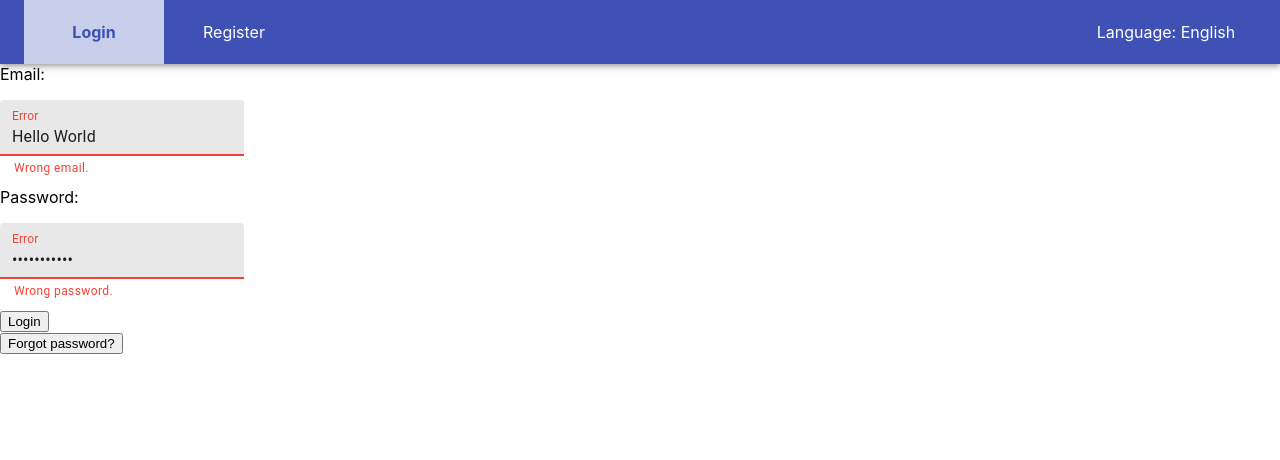
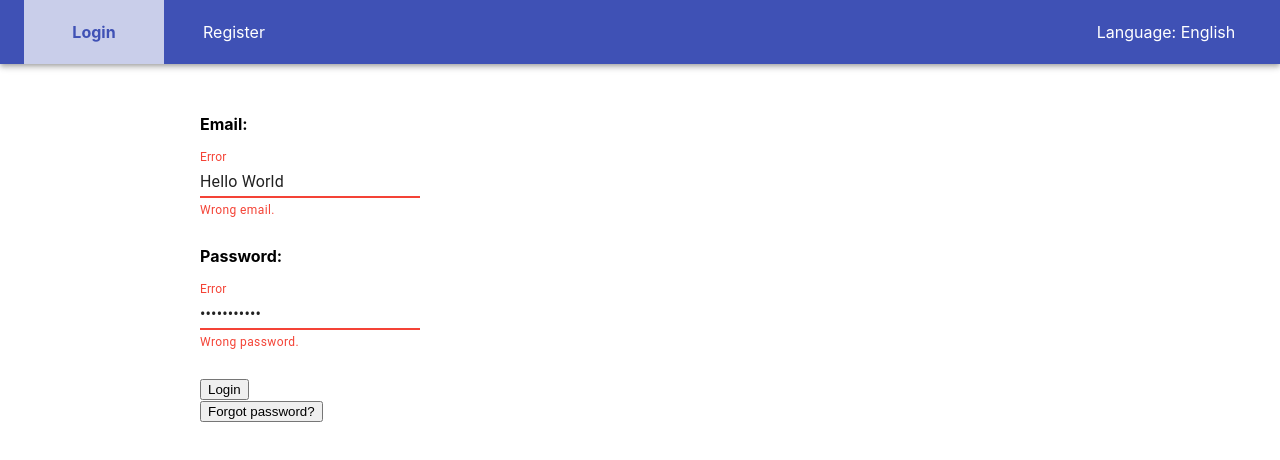
Before and after one commit to MKeiNll/user-management-app-example, a React (Create React App) app in the folder front-end/: page /login in a window 1280 px wide. Shown: the top 460 px of the page. Built offline with nearby package versions, Linux system fonts and the light colour scheme.

Commit message:
basic login & registration page styling

```diff
--- a/front-end/src/Pages/LoginPage.tsx
+++ b/front-end/src/Pages/LoginPage.tsx
@@ -4,9 +4,21 @@ import MenuComponent from "../Components/MenuComponent";
 import PasswordRecoveryModalView from "./PasswordRecoveryModalView";
 import { TextField } from "@material-ui/core";
 import { Trans, useTranslation } from "react-i18next";
+import { makeStyles } from "@material-ui/styles";
+
+const useStyles = makeStyles(() => ({
+  inputContainer: {
+    marginLeft: 200,
+    marginTop: 50
+  },
+  inputField: {
+    marginBottom: 25
+  }
+}));
 
 const LoginPage: React.FC = () => {
   const { t } = useTranslation();
+    const classes = useStyles();
   const [usernameValue, setUsernameValue] = useState<string>("");
   const [passwordValue, setPasswordValue] = useState<string>("");
   const [isUserLoggedIn, setIsUserLoggedIn] = useState(
@@ -39,29 +51,32 @@ const LoginPage: React.FC = () => {
   ) : (
     <>
       <MenuComponent />
-      <div>{t("loginPage.emailLabel")}</div>
+      <div className={classes.inputContainer}>
+        <div>
+          <b>{t("loginPage.emailLabel")}</b>
+        </div>
         <TextField
           error
-        id="filled-error-helper-text"
           label={t("input.errorLabel")}
           defaultValue="Hello World"
           helperText={t("input.wrongEmailMessage")}
           margin="normal"
-        variant="filled"
           onChange={e => setUsernameValue((e.target as HTMLInputElement).value)}
+          className={classes.inputField}
         />
 
-      <div>{t("loginPage.passwordLabel")}</div>
+        <div>
+          <b>{t("loginPage.passwordLabel")}</b>
+        </div>
         <TextField
           error
-        id="filled-error-helper-text"
           label={t("input.errorLabel")}
           defaultValue="Hello World"
           helperText={t("input.wrongPasswordMessage")}
           margin="normal"
-        variant="filled"
           type="password"
           onChange={e => setPasswordValue((e.target as HTMLInputElement).value)}
+          className={classes.inputField}
         />
         <div>
           <button id="login-btn" onClick={loginUser}>
@@ -70,6 +85,7 @@ const LoginPage: React.FC = () => {
         </div>
 
         <PasswordRecoveryModalView />
+      </div>
     </>
   );
 };
--- a/front-end/src/Pages/RegistrationPage.tsx
+++ b/front-end/src/Pages/RegistrationPage.tsx
@@ -3,41 +3,57 @@ import { Redirect } from "react-router-dom";
 import MenuComponent from "../Components/MenuComponent";
 import { TextField } from "@material-ui/core";
 import { useTranslation } from "react-i18next";
+import { makeStyles } from "@material-ui/styles";
+
+const useStyles = makeStyles(() => ({
+  inputContainer: {
+    marginLeft: 200,
+    marginTop: 50
+  },
+  inputField: {
+    marginBottom: 25
+  }
+}));
 
 const RegisterPage: React.FC = () => {
   const { t } = useTranslation();
+  const classes = useStyles();
   return (
     <>
       <MenuComponent />
 
-      <div>{t("registrationPage.emailLabel")}</div>
+      <div className={classes.inputContainer}>
+        <div>
+          <b>{t("registrationPage.emailLabel")}</b>
+        </div>
         <TextField
           error
-        id="filled-error-helper-text"
           label={t("input.errorLabel")}
           defaultValue="Hello World"
           helperText={t("input.emailTakenMessage")}
           margin="normal"
-        variant="filled"
+          className={classes.inputField}
         />
 
-      <div>{t("registrationPage.password1Label")}</div>
+        <div>
+          <b>{t("registrationPage.password1Label")}</b>
+        </div>
         <TextField
-        id="filled-error-helper-text"
           defaultValue="Hello World"
           margin="normal"
-        variant="filled"
           type="password"
+          className={classes.inputField}
         />
-      <div>{t("registrationPage.password2Label")}</div>
+        <div>
+          <b>{t("registrationPage.password2Label")}</b>
+        </div>
         <TextField
           error
-        id="filled-error-helper-text"
           label={t("input.errorLabel")}
           defaultValue="Hello World"
           helperText={t("input.passwordsDoNotMatchMessage")}
           margin="normal"
-        variant="filled"
+          className={classes.inputField}
           type="password"
         />
 
@@ -46,6 +62,7 @@ const RegisterPage: React.FC = () => {
             {t("registrationPage.registrationButton")}
           </button>
         </div>
+      </div>
     </>
   );
 };
```
Lines whose indentation alone changed are shown as unchanged.
